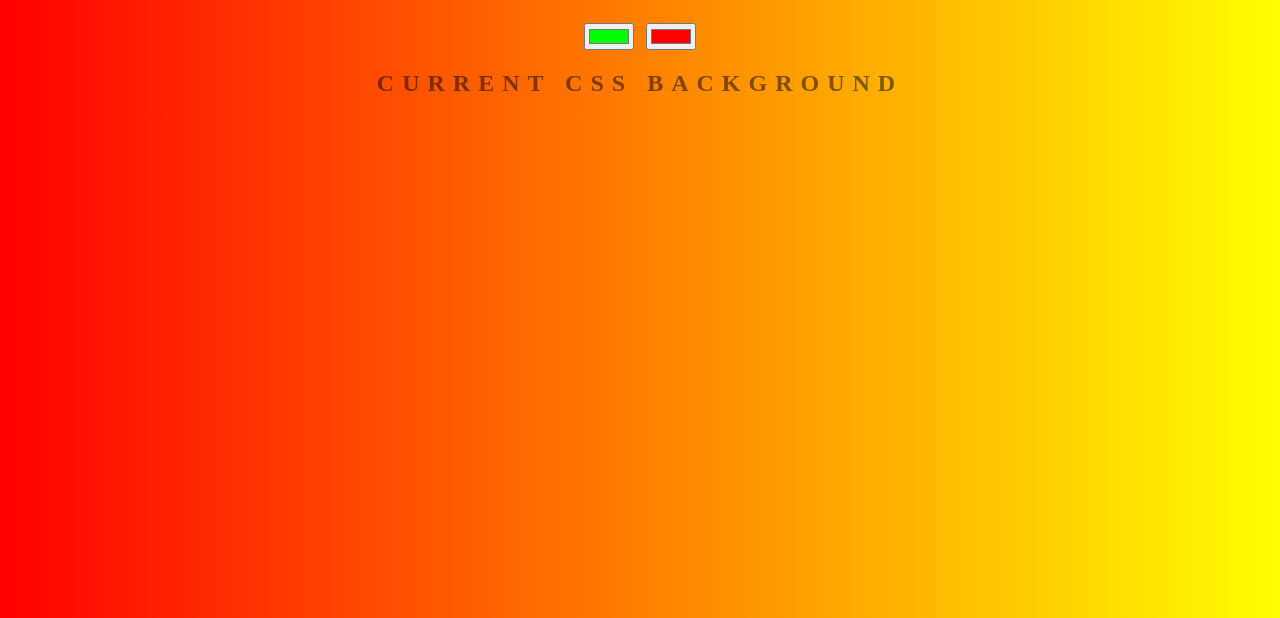
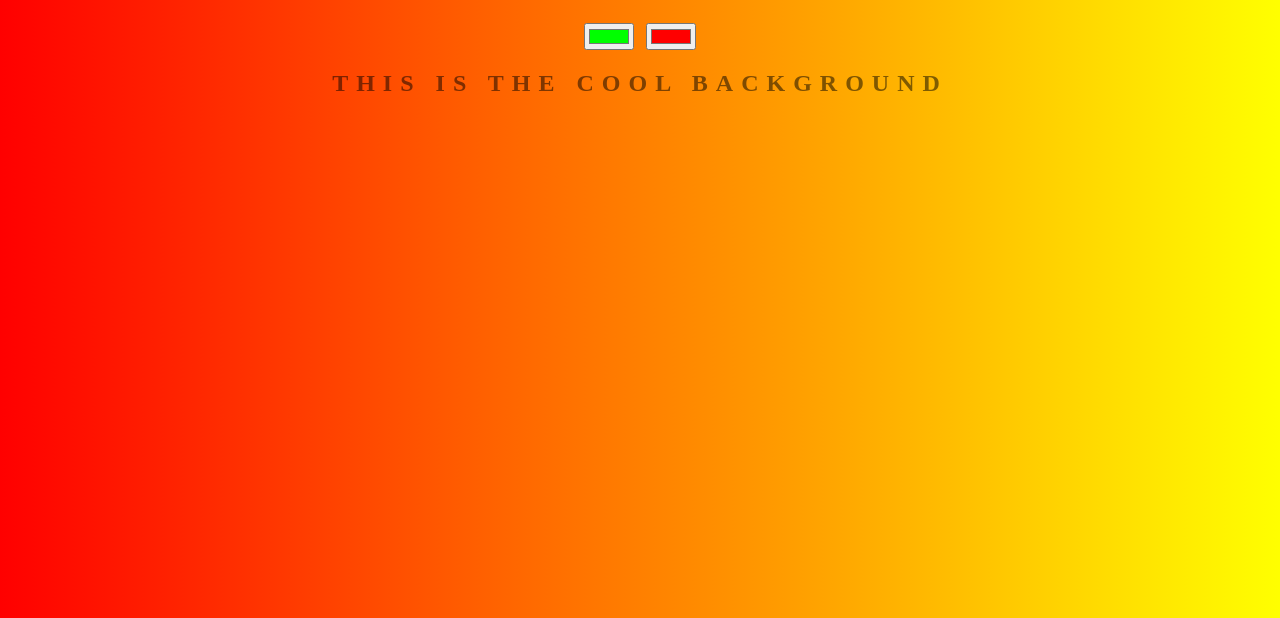
Before and after one commit to jflores3531/Background-generator, a plain HTML site: page index.html in a window 1280 px wide. Shown: the part 182-800 px from the top of the page. Drawn offline with Linux system fonts and the light colour scheme.

Commit message:
changed title

```diff
--- a/index.html
+++ b/index.html
@@ -8,7 +8,7 @@
 	<h1>Background Generator</h1>
 	<input   class="color1" type="color" name="color1" value="#00ff00">
 	<input   class="color2" type="color" name="color2" value="#ff0000">
-	<h2>Current CSS Background</h2>
+	<h2>This is the cool Background</h2>
 	<h3></h3>
 	<script type="text/javascript" src="script.js"></script>
 </body>
```
